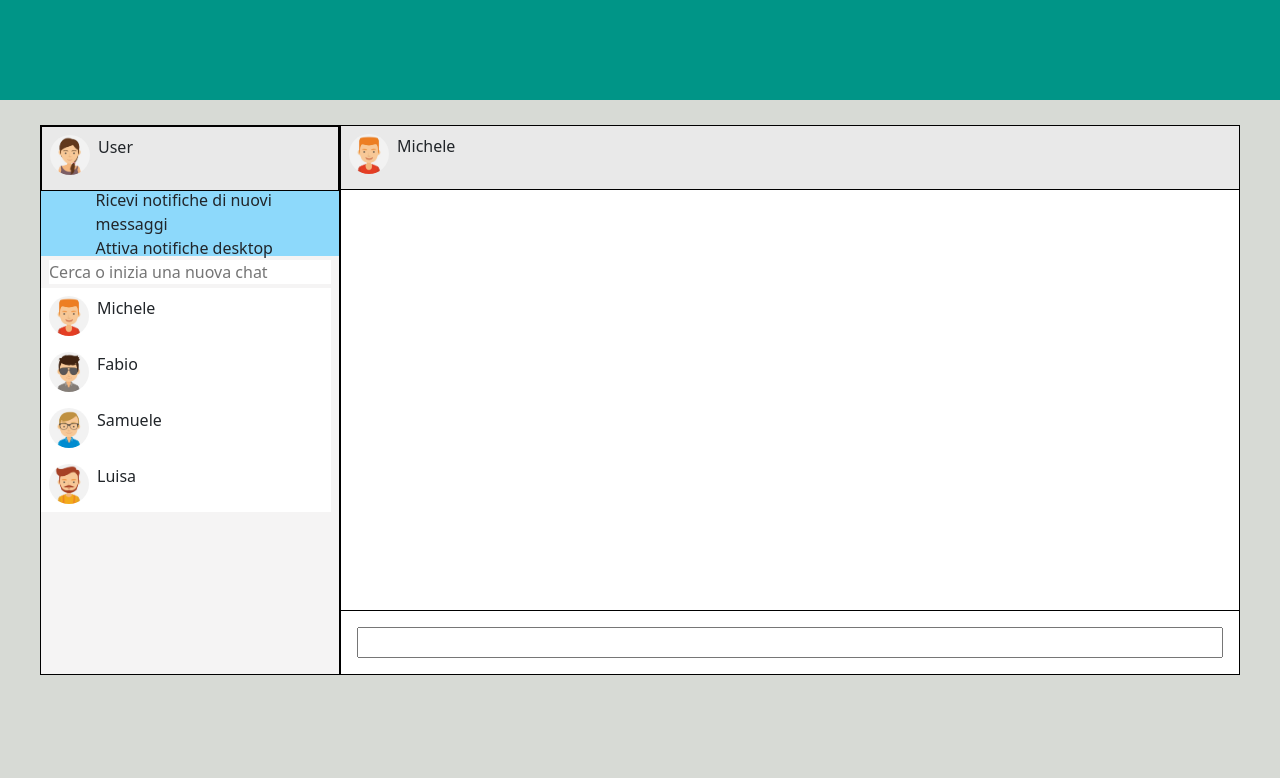
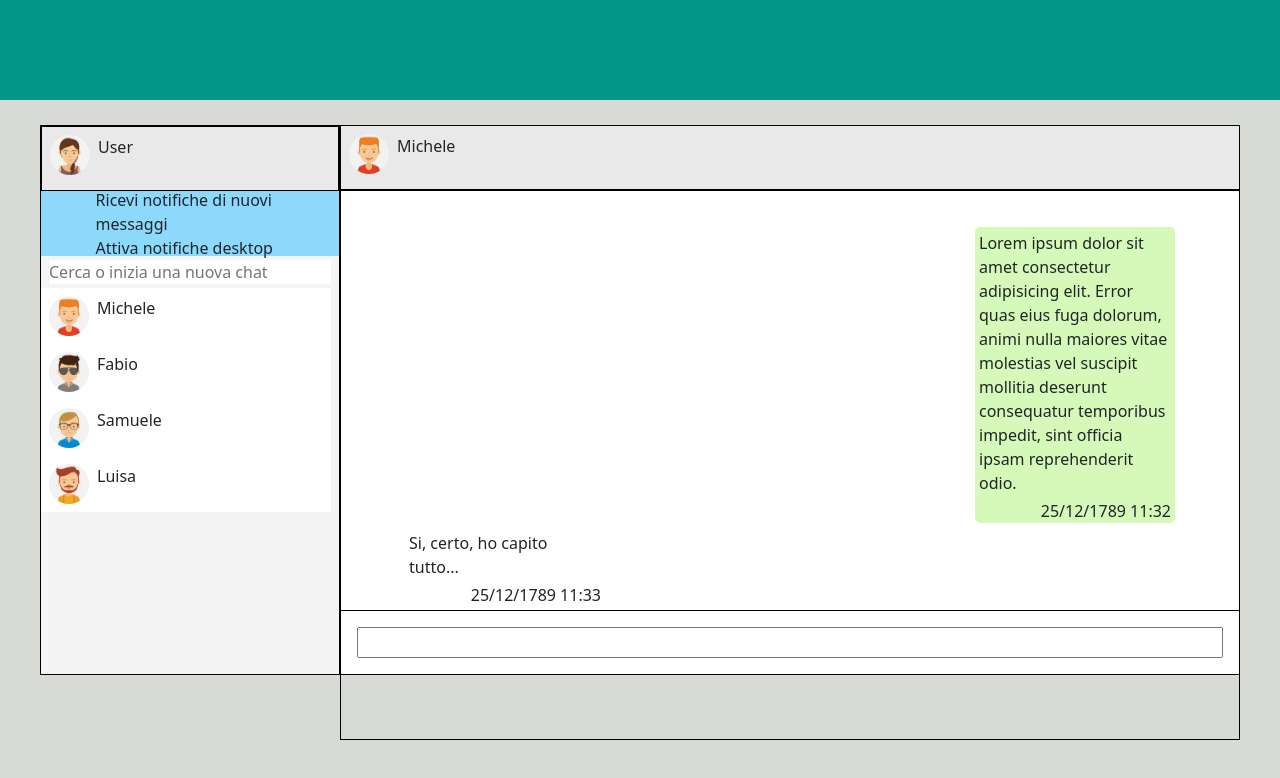
Before and after one commit to GalluFrancesco/vue-boolzapp, a plain HTML site: page index.html in a window 1280 px wide. Drawn offline with nearby package versions, Linux system fonts and the light colour scheme.

Commit message:
Add: layout message-user&message-contact

```diff
--- a/css/style.css
+++ b/css/style.css
@@ -70,6 +70,8 @@ img{
 
 .main-application{
     border: black solid 1px;
+    margin-top: 65px;
+    padding: 32px 64px;
 }
 
 .this-contact{
@@ -79,6 +81,17 @@ img{
     background-color: #E9E9E9;
 }
 
+.user-message-content,
+.contact-message{
+    width: 200px;
+    min-height: 50px;
+    border-radius: 5px;
+}
+
+.user-message-content{
+    background-color: #D4F9B9;
+}
+
 .footer-main{
     height: 65px;
     border: black solid 1px;
--- a/index.html
+++ b/index.html
@@ -63,6 +63,28 @@
                         </div>
                     </div>
 
+                    <div class="user-message d-flex">
+                        <div class="flex-grow-1"></div>
+                        <div class="user-message-content my-1">
+                            <div class="message-txt p-1">
+                                Lorem ipsum dolor sit amet consectetur adipisicing elit. Error quas eius fuga dolorum, animi nulla maiores vitae molestias vel suscipit mollitia deserunt consequatur temporibus impedit, sint officia ipsam reprehenderit odio.
+                            </div>
+                            <div class="message-date d-flex">
+                                <div class="flex-grow-1"></div>
+                                <div class="px-1">25/12/1789 11:32</div>
+                            </div>
+                        </div>
+                    </div>
+                    <div class="contact-message">
+                        <div class="message-txt p-1">
+                            Si, certo, ho capito tutto...
+                        </div>
+                        <div class="message-date d-flex">
+                            <div class="flex-grow-1"></div>
+                            <div class="px-1">25/12/1789 11:33</div>
+                        </div>
+                    </div>
+
                     <div class="footer-main fixed-bottom p-3">
                         <input type="text" class="w-100 h-100">
                     </div>
```
